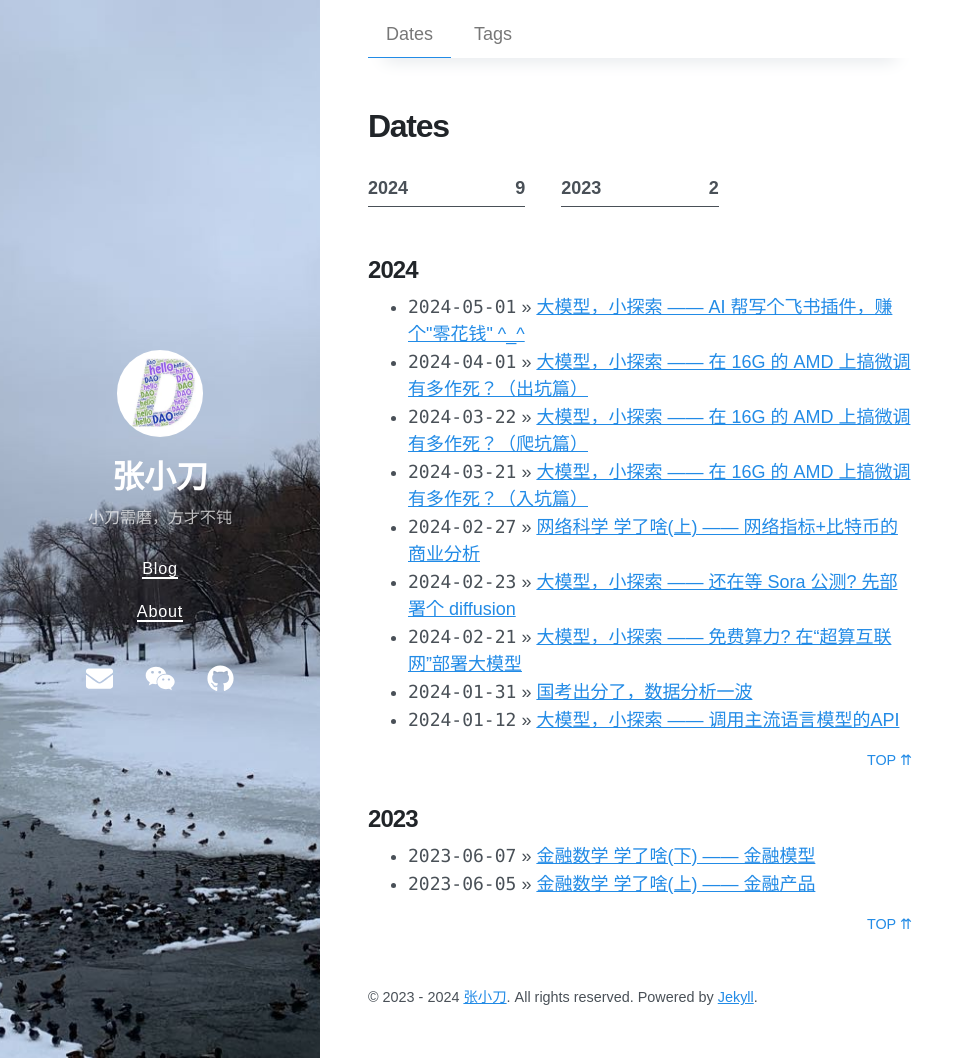
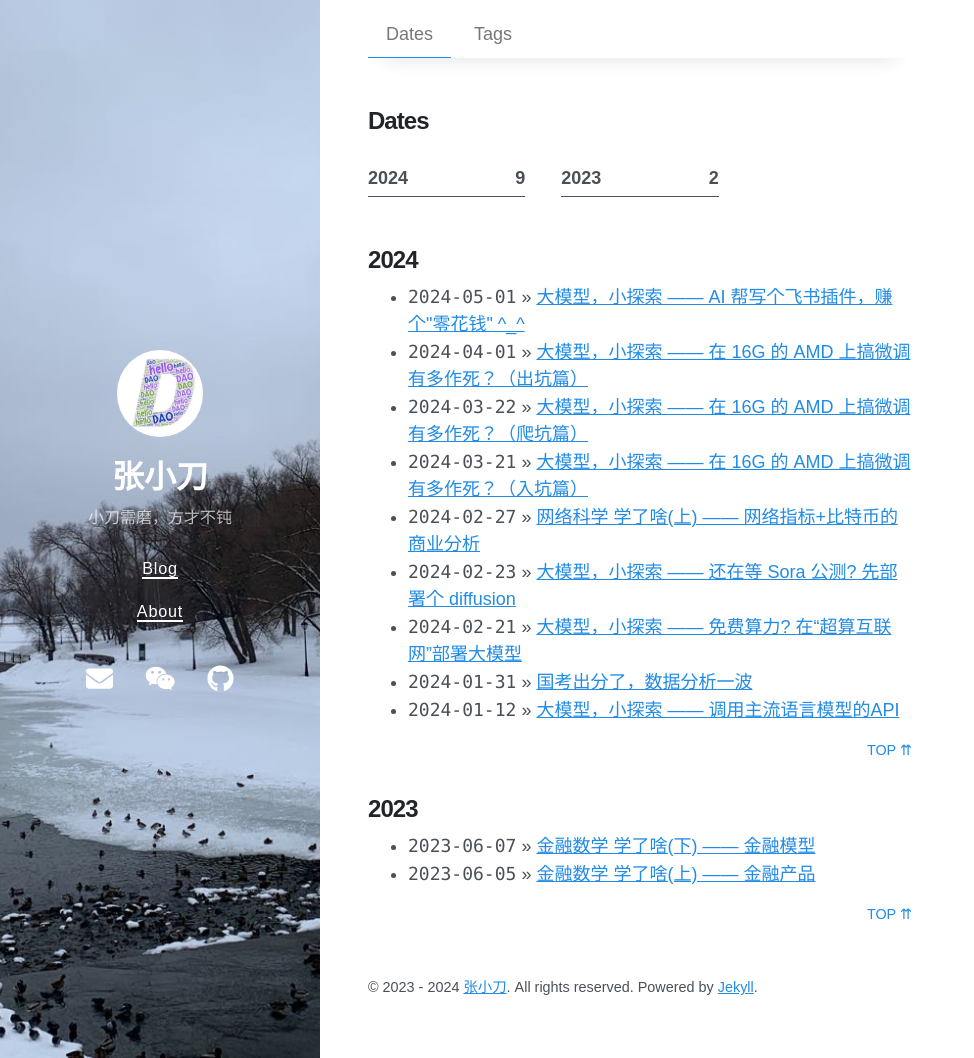
Before and after one commit to coderzzy/coderzzy.github.io, a Jekyll site: the page built from dates.md, in a window 1280 px wide and 1058 px high. Shown: the whole window, without its empty margins (0-974 px from the left). Built offline with Jekyll 4.4.1, drawn with Linux system fonts in a browser that asks for light colours; nearby versions of some CDN libraries.

Commit message:
test: archive font-size

```diff
--- a/_layouts/archive-dates.html
+++ b/_layouts/archive-dates.html
@@ -4,7 +4,7 @@ layout: default
 
 {% include home-header.html %}
 
-<h1>{{ page.title }}</h1>
+<h2>{{ page.title }}</h2>
 
 {%- assign taxonomies = site.posts | group_by_exp: "post", "post.date | date: '%Y'" -%}
 
--- a/_sass/_archive.scss
+++ b/_sass/_archive.scss
@@ -31,6 +31,7 @@
   time {
     font-family: var(--code-font);
   }
+  font-size: 1em;
 }
 
 .back-to-top {
```
